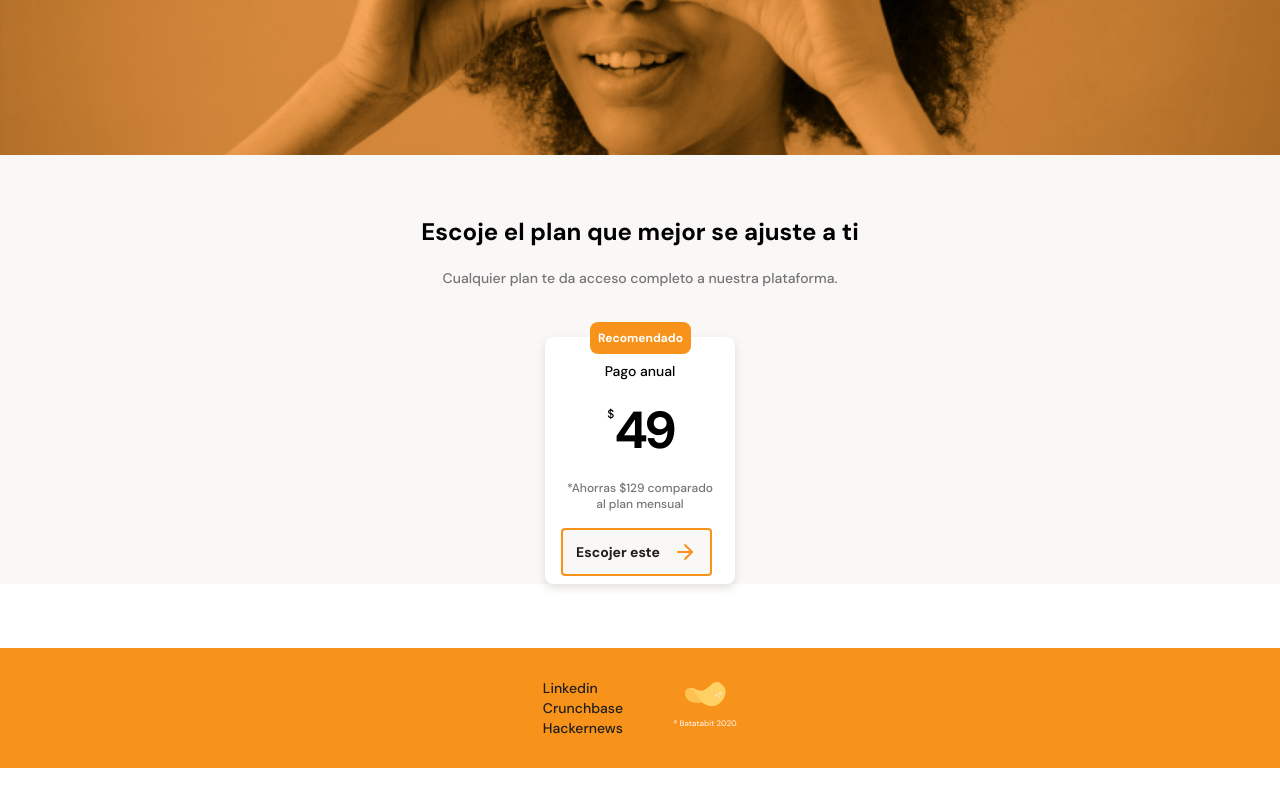
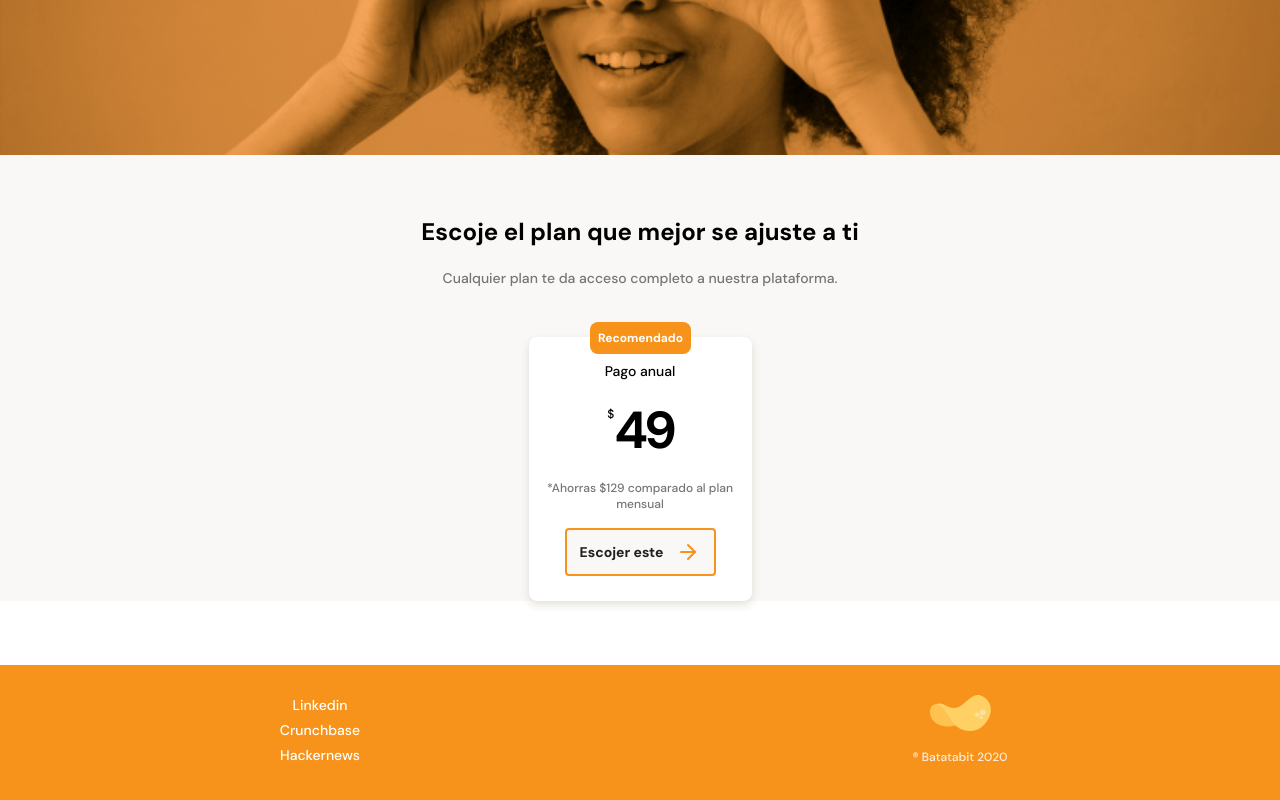
Before and after one commit to Daniel-Noy/Platzi-BatataResponsive, a plain HTML site: page index.html in a window 1280 px wide. Shown: the part 1893-2693 px from the top of the page. Before the commit the page ends 2661 px from the top, so only its background shows below. Drawn offline with Linux system fonts and the light colour scheme.

Commit message:
Pequeños ajustes y optimización de código.

```diff
--- a/index.html
+++ b/index.html
@@ -103,7 +103,7 @@
                         <p class="planes__tipo">Pago anual</p>
                         <p class="planes__precio"><span>$</span>49</p>
                         <p class="planes__ahorro">*Ahorras $129 comparado al plan mensual</p>
-                        <a href="" class="planes__boton">Escojer este <span class="boton__icon"></span></a>
+                        <a class="planes__boton">Escojer este <span class="boton__icon"></span></a>
                     </div>
                 </div>
                 <!-- <div class="planes__preguntas">
@@ -122,13 +122,13 @@
     <footer>
         <div class="footer__container">
             <div class="footer__links-container">
-                <a href="">Linkedin</a>
-                <a href="">Crunchbase</a>
-                <a href="">Hackernews</a>
+                <a>Linkedin</a>
+                <a>Crunchbase</a>
+                <a>Hackernews</a>
             </div>
-            <figure class="footer__copylogo-container">
+            <div class="footer__copylogo-container">
                 <img src="./assets/img/copy_logo.svg" alt="copy_logo">
-            </figure>
+            </div>
         </div>
     </footer>
 </body>
--- a/style.css
+++ b/style.css
@@ -289,12 +289,17 @@ header img{
 }
 .planes__text p{
     margin-top: 2.4rem;
-    color: rgba(117, 117, 117, 1);
+    color: #757575;
 }
 .planes__card{
+    display: flex;
+    flex-direction: column;
+    align-items: center;
     position: relative;
-    width: 190px;
-    height: 247px;
+
+    width: 66%;
+    max-width: 223px;
+    /* height: 247px; */
     margin: 0 auto;
     padding: 25px 16px;
 
@@ -334,6 +339,7 @@ header img{
     border: 2px solid var(--bitcoin-Orange);
     border-radius: 4px;
     background-color: var(--off-white);
+    cursor: pointer;
 }
 .planes__boton .boton__icon{
     display: inline-block;
@@ -364,17 +370,25 @@ header img{
 .footer__container{
     display: flex;
     justify-content: center;
-    align-items: center;
     padding: 3rem 0;
     background-color: var(--bitcoin-Orange);
 }
 .footer__container .footer__links-container{
     display: flex;
     flex-direction: column;
-    margin-right: 50px;
 
     font-size: 1.4rem;
     font-weight: 500;
     line-height: 2rem;
+    text-align: center;
+    cursor: pointer;
+}
+.footer__links-container a{
+    margin-bottom: 5px;
     color: var(--white);
 }
+.footer__container div{
+    width: 50%;
+    display: flex;
+    justify-content: center;
+}
```
